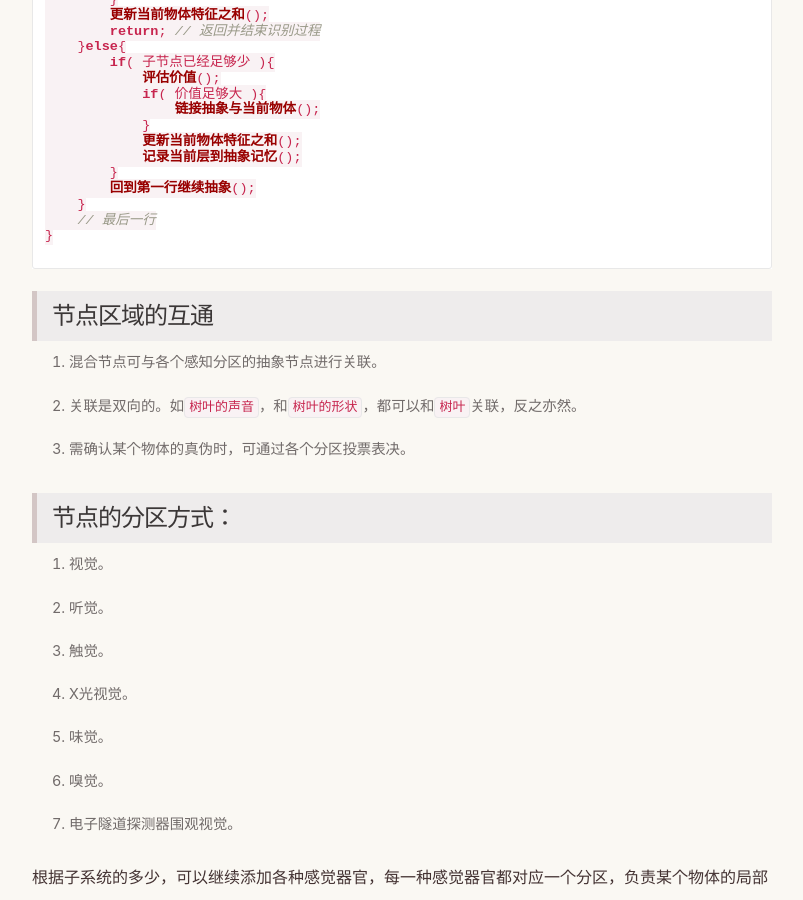
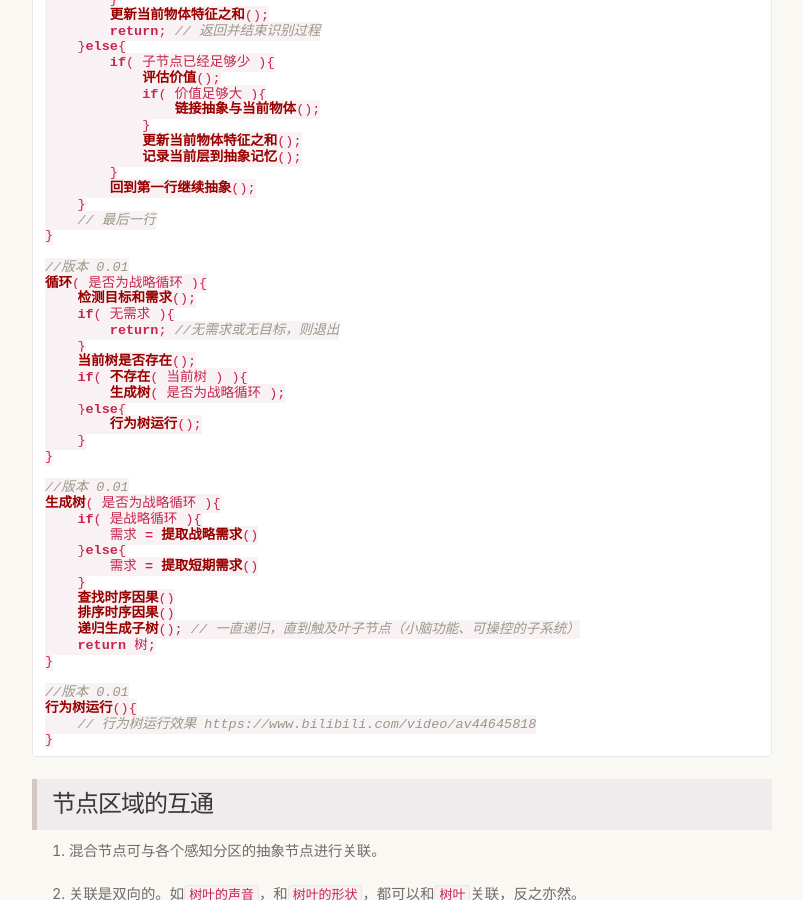
Before and after one commit to moketao/blog, a Jekyll site: the page built from _posts/2019-02-24-agi-tree-compute.md, in a window 1280 px wide and 900 px high, scrolled down 1689 px. Shown: the whole window, without its empty margins (238-1041 px from the left). Built offline with Jekyll 4.4.1, drawn with Linux system fonts in a browser that asks for light colours.

Commit message:
伪代码更新

````diff
--- a/_posts/2019-02-24-agi-tree-compute.md
+++ b/_posts/2019-02-24-agi-tree-compute.md
@@ -69,6 +69,37 @@ tags: [agi]
     // 最后一行
 }
 
+//版本 0.01
+循环( 是否为战略循环 ){
+    检测目标和需求();
+    if( 无需求 ){
+        return; //无需求或无目标，则退出
+    }
+    当前树是否存在();
+    if( 不存在( 当前树 ) ){
+        生成树( 是否为战略循环 );
+    }else{
+        行为树运行();
+    }
+}
+
+//版本 0.01
+生成树( 是否为战略循环 ){
+    if( 是战略循环 ){
+        需求 = 提取战略需求()
+    }else{
+        需求 = 提取短期需求()
+    }
+    查找时序因果()
+    排序时序因果()
+    递归生成子树(); // 一直递归，直到触及叶子节点（小脑功能、可操控的子系统）
+    return 树;
+}
+
+//版本 0.01
+行为树运行(){
+    // 行为树运行效果 https://www.bilibili.com/video/av44645818
+}
 ```
 
 > 节点区域的互通
````
